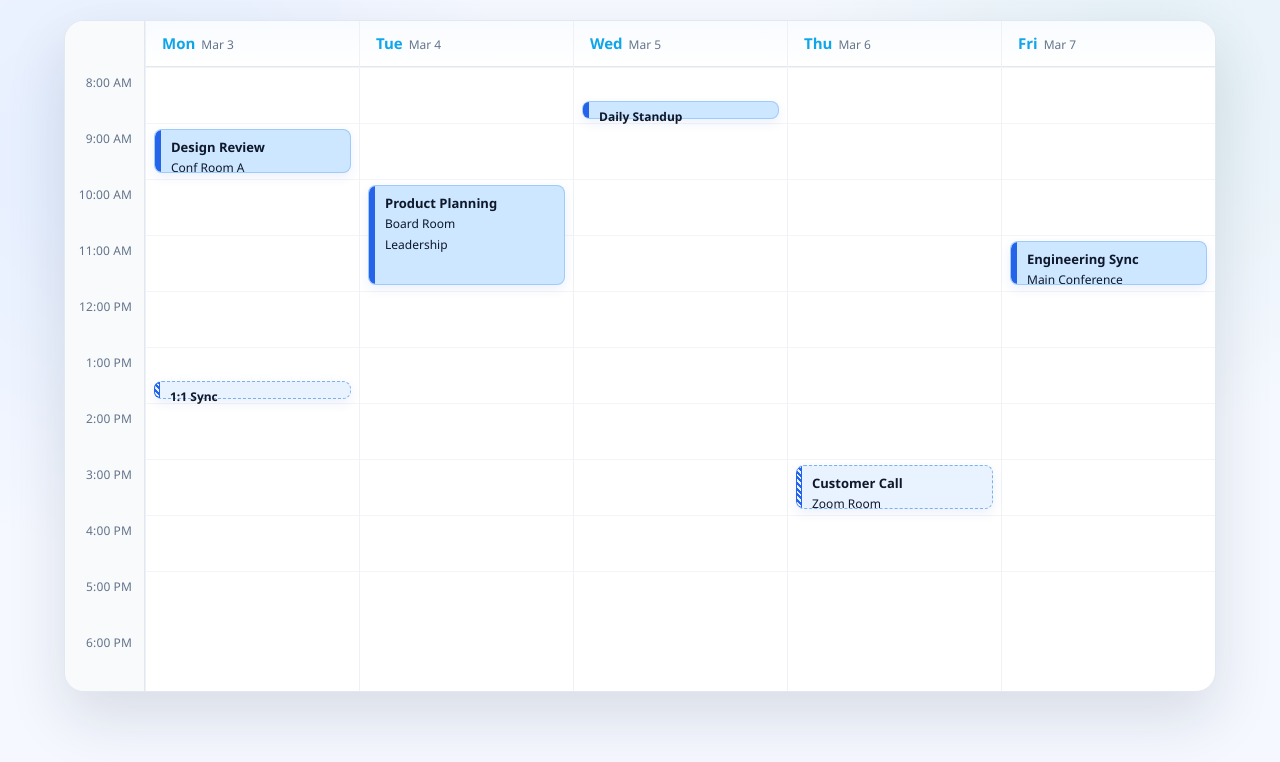
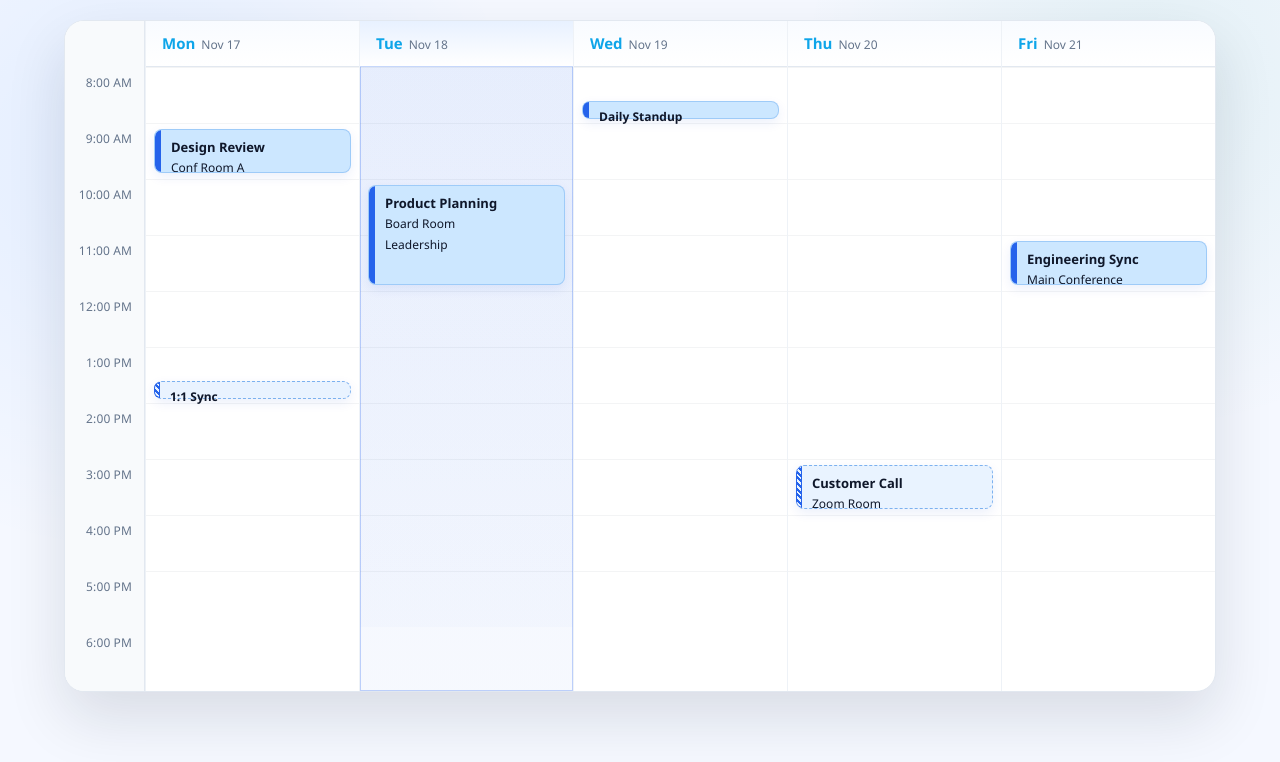
Before and after one commit to TangSoftwareLLC/Decline2.0, a React (Vite) app: page / in a window 1280 px wide. Shown: the top 762 px of the page. Built offline with nearby package versions, Linux system fonts and the light colour scheme.

Commit message:
- add time component

```diff
--- a/src/App.css
+++ b/src/App.css
@@ -43,6 +43,7 @@
   color: #64748b;
   font-size: 12px;
   letter-spacing: 0.01em;
+  position: relative;
 }
 
 .time-label {
@@ -98,6 +99,43 @@
     );
 }
 
+.now-line {
+  position: absolute;
+  left: 0;
+  right: 0;
+  height: 2px;
+  background: linear-gradient(90deg, rgba(37, 99, 235, 0.8), rgba(37, 99, 235, 0.5));
+  box-shadow: 0 0 0 1px rgba(37, 99, 235, 0.18);
+  z-index: 3;
+}
+
+.now-line.gutter {
+  left: 8px;
+  right: 8px;
+}
+
+.day-column.current-day {
+  background: linear-gradient(180deg, rgba(37, 99, 235, 0.08), rgba(37, 99, 235, 0.04));
+  box-shadow: inset 0 0 0 1px rgba(37, 99, 235, 0.28);
+}
+
+.day-column.current-day .day-header {
+  background: linear-gradient(180deg, #e8f1ff 0%, #ffffff 100%);
+  border-bottom-color: #c6d7fb;
+}
+
+.day-column.current-day .day-grid {
+  background:
+    linear-gradient(180deg, rgba(37, 99, 235, 0.04), rgba(37, 99, 235, 0.02)),
+    repeating-linear-gradient(
+      to bottom,
+      rgba(99, 115, 129, 0.08) 0,
+      rgba(99, 115, 129, 0.08) 1px,
+      transparent 1px,
+      transparent calc(var(--slot-height, 20px) * 4)
+    );
+}
+
 .meeting-wrapper {
   position: absolute;
   left: 0;
--- a/src/App.jsx
+++ b/src/App.jsx
@@ -1,23 +1,19 @@
-import { useEffect, useState } from 'react';
+import { useEffect, useMemo, useState } from 'react';
 import './App.css';
 import MeetingBlock from './components/MeetingBlock';
 
 const START_HOUR = 8;
 const END_HOUR = 18;
 const MEETING_PADDING = 6;
+const DEBUG_NOW = false;
+const DEBUG_TIME_STRING = '17:50'; // 5:50 PM
 
-const DAYS = [
-  { id: 'mon', label: 'Mon', date: 'Mar 3' },
-  { id: 'tue', label: 'Tue', date: 'Mar 4' },
-  { id: 'wed', label: 'Wed', date: 'Mar 5' },
-  { id: 'thu', label: 'Thu', date: 'Mar 6' },
-  { id: 'fri', label: 'Fri', date: 'Mar 7' },
-];
+const DAY_NAMES = ['Sun', 'Mon', 'Tue', 'Wed', 'Thu', 'Fri', 'Sat'];
 
 const MEETINGS = [
   {
     id: 'm1',
-    day: 'mon',
+    day: 0,
     start: '09:00',
     length: 60,
     variant: 'accepted',
@@ -27,7 +23,7 @@ const MEETINGS = [
   },
   {
     id: 'm2',
-    day: 'mon',
+    day: 0,
     start: '13:30',
     length: 30,
     variant: 'tentative',
@@ -37,7 +33,7 @@ const MEETINGS = [
   },
   {
     id: 'm3',
-    day: 'tue',
+    day: 1,
     start: '10:00',
     length: 120,
     variant: 'accepted',
@@ -47,7 +43,7 @@ const MEETINGS = [
   },
   {
     id: 'm4',
-    day: 'wed',
+    day: 2,
     start: '08:30',
     length: 30,
     variant: 'accepted',
@@ -57,7 +53,7 @@ const MEETINGS = [
   },
   {
     id: 'm5',
-    day: 'thu',
+    day: 3,
     start: '15:00',
     length: 60,
     variant: 'tentative',
@@ -67,7 +63,7 @@ const MEETINGS = [
   },
   {
     id: 'm6',
-    day: 'fri',
+    day: 4,
     start: '11:00',
     length: 60,
     variant: 'accepted',
@@ -77,19 +73,29 @@ const MEETINGS = [
   },
 ];
 
-const hourMarks = Array.from(
-  { length: (END_HOUR - START_HOUR) + 1 },
-  (_, idx) => {
-    const hour = START_HOUR + idx;
-    const suffix = hour >= 12 ? 'PM' : 'AM';
-    const displayHour = hour % 12 === 0 ? 12 : hour % 12;
-    const label = `${displayHour}:00 ${suffix}`;
-    return { id: idx, label };
-  },
-);
+const hourMarks = Array.from({ length: (END_HOUR - START_HOUR) + 1 }, (_, idx) => {
+  const hour = START_HOUR + idx;
+  const suffix = hour >= 12 ? 'PM' : 'AM';
+  const displayHour = hour % 12 === 0 ? 12 : hour % 12;
+  const label = `${displayHour}:00 ${suffix}`;
+  return { id: idx, label };
+});
 
 const totalMinutes = (END_HOUR - START_HOUR) * 60;
 const totalSlots = totalMinutes / 15;
+
+const parseTimeString = (value) => {
+  const [h, m] = value.split(':').map(Number);
+  return (h * 60) + m;
+};
+
+const getCurrentMinutes = () => {
+  if (DEBUG_NOW) {
+    return parseTimeString(DEBUG_TIME_STRING);
+  }
+  const now = new Date();
+  return (now.getHours() * 60) + now.getMinutes();
+};
 
 const computeSlotHeight = () => {
   if (typeof window === 'undefined') return 20;
@@ -114,6 +120,25 @@ const timeToOffset = (timeString) => {
 
 function App() {
   const [slotHeight, setSlotHeight] = useState(computeSlotHeight);
+  const [currentMinutes, setCurrentMinutes] = useState(getCurrentMinutes);
+
+  const days = useMemo(() => {
+    const today = new Date();
+    const todayKey = today.toDateString();
+    const currentDay = today.getDay(); // 0 = Sun
+    const offsetToMonday = (currentDay + 6) % 7; // days since Monday
+    const monday = new Date(today);
+    monday.setDate(today.getDate() - offsetToMonday);
+
+    return Array.from({ length: 5 }, (_, idx) => {
+      const date = new Date(monday);
+      date.setDate(monday.getDate() + idx);
+      const label = DAY_NAMES[date.getDay()];
+      const dateLabel = date.toLocaleDateString(undefined, { month: 'short', day: 'numeric' });
+      const isToday = date.toDateString() === todayKey;
+      return { id: idx, label, date: dateLabel, isToday };
+    });
+  }, []);
 
   useEffect(() => {
     const onResize = () => setSlotHeight(computeSlotHeight());
@@ -121,8 +146,17 @@ function App() {
     return () => window.removeEventListener('resize', onResize);
   }, []);
 
+  useEffect(() => {
+    const tick = () => setCurrentMinutes(getCurrentMinutes());
+    const id = window.setInterval(tick, 60 * 1000);
+    tick();
+    return () => window.clearInterval(id);
+  }, []);
+
   const dayGridHeight = totalSlots * slotHeight;
   const heightForLength = (length) => (length / 15) * slotHeight;
+  const nowLineOffset = ((currentMinutes - (START_HOUR * 60)) / 15) * slotHeight;
+  const showNowLine = currentMinutes >= START_HOUR * 60 && currentMinutes <= END_HOUR * 60;
 
   return (
     <div className="page">
@@ -133,11 +167,18 @@ function App() {
               {mark.label}
             </div>
           ))}
+          {showNowLine && (
+            <div
+              className="now-line gutter"
+              style={{ top: nowLineOffset }}
+              aria-hidden="true"
+            />
+          )}
         </div>
 
         <div className="day-columns">
-          {DAYS.map((day) => (
-            <div key={day.id} className="day-column">
+          {days.map((day) => (
+            <div key={day.id} className={`day-column${day.isToday ? ' current-day' : ''}`}>
               <div className="day-header">
                 <span className="day-label">{day.label}</span>
                 <span className="day-date">{day.date}</span>
@@ -146,6 +187,13 @@ function App() {
                 className="day-grid"
                 style={{ height: dayGridHeight }}
               >
+                {showNowLine && (
+                  <div
+                    className="now-line"
+                    style={{ top: nowLineOffset }}
+                    aria-label="current time indicator"
+                  />
+                )}
                 {MEETINGS.filter((meeting) => meeting.day === day.id).map((meeting) => {
                   const top = timeToOffset(meeting.start) * slotHeight;
                   const height = heightForLength(meeting.length);
```
